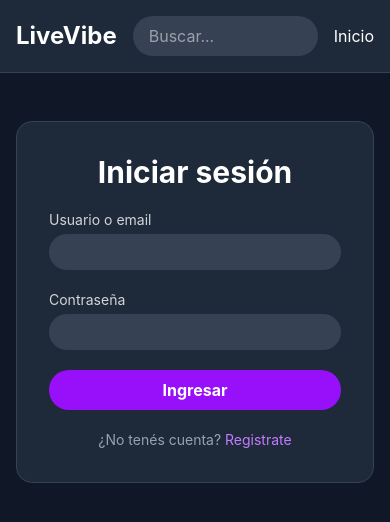
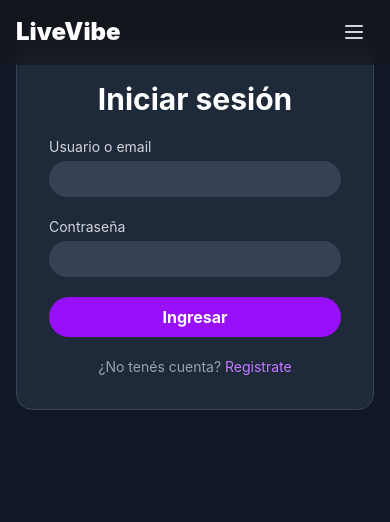
Before and after one commit to MGIC12/LiveVibe-UnCoMa, a React (Vite) app in the folder frontend/: page /login in a window 390 px wide. Shown: the top 522 px of the page. Built offline with nearby package versions, Linux system fonts and the light colour scheme; no server answers.

Commit message:
Cambios de estilo en el navbar y funcional con la foto de perfil

```diff
--- a/frontend/src/components/Navbar.jsx
+++ b/frontend/src/components/Navbar.jsx
@@ -1,5 +1,6 @@
 import { Link, useNavigate, useLocation } from "react-router-dom";
 import { useAuth } from "../../context/AuthContext";
+import { useState, useEffect } from "react";
 
 const Navbar = () => {
   const { usuario, logout } = useAuth();
@@ -7,57 +8,216 @@ const Navbar = () => {
   const { pathname } = useLocation();
   const enPaginaAuth = pathname === "/login" || pathname === "/registro";
 
+  const [menuAbierto, setMenuAbierto] = useState(false);
+  const [scrolled, setScrolled] = useState(false);
+
+  useEffect(() => {
+    const handleScroll = () => {
+      setScrolled(window.scrollY > 20);
+    };
+    window.addEventListener("scroll", handleScroll);
+    return () => window.removeEventListener("scroll", handleScroll);
+  }, []);
+
   function handleLogout() {
     logout();
     navigate("/");
+    setMenuAbierto(false);
   }
 
+  // Función auxiliar para obtener la inicial del usuario
+  const getInicial = () => {
+    if (!usuario) return "U";
     return (
-    <nav className="flex justify-between items-center p-4 bg-gray-800 border-b border-gray-700">
-      <Link to="/" className="text-2xl font-bold text-white">
+      usuario.nombre_usuario ||
+      usuario.nombre_completo ||
+      usuario.nombre ||
+      usuario.email ||
+      "U"
+    ).charAt(0);
+  };
+
+  // Buscamos si el usuario tiene una foto guardada (ajusta el nombre de la propiedad según tu backend)
+  const fotoUsuario = usuario?.foto_perfil || usuario?.foto || usuario?.avatar;
+
+  return (
+    <nav
+      className={`fixed top-0 w-full z-50 transition-all duration-300 ${
+        scrolled
+          ? "bg-neutral-900/80 backdrop-blur-md border-b border-neutral-700/50 shadow-lg"
+          : "bg-neutral-900/60 backdrop-blur-sm border-b border-transparent"
+      }`}
+    >
+      <div className="container mx-auto px-4">
+        <div className="flex justify-between items-center h-16">
+          <Link
+            to="/"
+            className="text-2xl font-black text-white hover:text-green-400 transition flex items-center gap-2"
+          >
             LiveVibe
           </Link>
 
-      <div className="flex-1 mx-4">
+          <div className="flex-1 mx-4 hidden md:flex justify-center">
+            <div className="relative w-full max-w-md">
               <input
                 type="text"
-          placeholder="Buscar..."
-          className="w-full max-w-md px-4 py-2 rounded-full bg-gray-700 text-white focus:outline-none focus:ring-2 focus:ring-purple-500"
+                placeholder="Buscar artistas o eventos..."
+                className="w-full pl-6 pr-4 py-2 rounded-full bg-neutral-800/80 border border-neutral-700 text-white focus:outline-none focus:ring-2 focus:ring-green-500 focus:bg-neutral-800 transition placeholder-gray-400 font-medium text-sm"
               />
             </div>
+          </div>
 
-      <div className="flex space-x-4 items-center text-white">
-        <Link to="/" className="hover:text-purple-400">
+          <div className="flex items-center md:hidden">
+            <button
+              onClick={() => setMenuAbierto(!menuAbierto)}
+              className="text-gray-300 hover:text-white focus:outline-none p-2"
+            >
+              <svg
+                className="h-6 w-6"
+                fill="none"
+                viewBox="0 0 24 24"
+                stroke="currentColor"
+              >
+                {menuAbierto ? (
+                  <path
+                    strokeLinecap="round"
+                    strokeLinejoin="round"
+                    strokeWidth={2}
+                    d="M6 18L18 6M6 6l12 12"
+                  />
+                ) : (
+                  <path
+                    strokeLinecap="round"
+                    strokeLinejoin="round"
+                    strokeWidth={2}
+                    d="M4 6h16M4 12h16M4 18h16"
+                  />
+                )}
+              </svg>
+            </button>
+          </div>
+
+          <div className="hidden md:flex items-center space-x-6 text-gray-300 font-bold text-sm">
+            <Link
+              to="/"
+              className="hover:text-white hover:scale-105 transition"
+            >
               Inicio
             </Link>
 
             {usuario ? (
               <>
-              <Link to="/perfil" className="hover:text-purple-400">
+                <Link
+                  to="/perfil"
+                  className="hover:text-white hover:scale-105 transition"
+                >
+                  Mi Perfil
+                </Link>
+                <div className="flex items-center gap-3">
+                  {/* LÓGICA DE LA FOTO O INICIAL */}
+                  {fotoUsuario ? (
+                    <img
+                      src={fotoUsuario}
+                      alt="Perfil"
+                      className="w-8 h-8 rounded-full object-cover border border-neutral-700"
+                    />
+                  ) : (
+                    <div className="w-8 h-8 bg-neutral-800 rounded-full flex items-center justify-center border border-neutral-700 text-xs text-white uppercase font-bold">
+                      {getInicial()}
+                    </div>
+                  )}
+
+                  <button
+                    onClick={handleLogout}
+                    className="px-4 py-1.5 rounded-full bg-neutral-800/80 hover:bg-red-500/20 hover:text-red-400 border border-neutral-700 transition-colors"
+                  >
+                    Salir
+                  </button>
+                </div>
+              </>
+            ) : (
+              !enPaginaAuth && (
+                <>
+                  <Link
+                    to="/login"
+                    className="hover:text-white hover:scale-105 transition"
+                  >
+                    Iniciar Sesión
+                  </Link>
+                  <Link
+                    to="/registro"
+                    className="px-5 py-2 rounded-full bg-green-500 text-black hover:bg-green-400 hover:scale-105 transition-all shadow-[0_0_10px_rgba(34,197,94,0.3)]"
+                  >
+                    Regístrate
+                  </Link>
+                </>
+              )
+            )}
+          </div>
+        </div>
+      </div>
+
+      <div
+        className={`md:hidden absolute w-full left-0 top-16 transition-all duration-300 overflow-hidden ${
+          menuAbierto
+            ? "max-h-96 border-b border-neutral-800 shadow-xl"
+            : "max-h-0"
+        }`}
+      >
+        <div className="bg-neutral-900/95 backdrop-blur-md px-4 pt-4 pb-6 space-y-4">
+          <div className="relative w-full mb-6">
+            <input
+              type="text"
+              placeholder="Buscar..."
+              className="w-full pl-6 pr-4 py-2 rounded-full bg-neutral-800 border border-neutral-700 text-white focus:outline-none focus:ring-2 focus:ring-green-500 text-sm"
+            />
+          </div>
+
+          <Link
+            to="/"
+            onClick={() => setMenuAbierto(false)}
+            className="block px-3 py-2 text-base font-bold text-gray-300 hover:text-white hover:bg-neutral-800 rounded-md"
+          >
+            Inicio
+          </Link>
+
+          {usuario ? (
+            <>
+              <Link
+                to="/perfil"
+                onClick={() => setMenuAbierto(false)}
+                className="block px-3 py-2 text-base font-bold text-gray-300 hover:text-white hover:bg-neutral-800 rounded-md"
+              >
                 Mi Perfil
               </Link>
               <button
                 onClick={handleLogout}
-                className="px-3 py-1 rounded-full bg-purple-600 hover:bg-purple-500"
+                className="w-full text-left block px-3 py-2 text-base font-bold text-red-400 hover:bg-neutral-800 rounded-md"
               >
                 Cerrar sesión
               </button>
             </>
           ) : (
             !enPaginaAuth && (
-            <>
-              <Link to="/login" className="hover:text-purple-400">
+              <div className="pt-4 border-t border-neutral-800 flex flex-col gap-3">
+                <Link
+                  to="/login"
+                  onClick={() => setMenuAbierto(false)}
+                  className="block text-center px-4 py-2 text-base font-bold text-white hover:bg-neutral-800 rounded-full border border-neutral-700"
+                >
                   Iniciar Sesión
                 </Link>
                 <Link
                   to="/registro"
-                className="px-3 py-1 rounded-full bg-purple-600 hover:bg-purple-500"
+                  onClick={() => setMenuAbierto(false)}
+                  className="block text-center px-4 py-2 text-base font-bold text-black bg-green-500 hover:bg-green-400 rounded-full"
                 >
-                Registrarse
+                  Regístrate
                 </Link>
-            </>
+              </div>
             )
           )}
+        </div>
       </div>
     </nav>
   );
```
Lines whose indentation alone changed are shown as unchanged.
